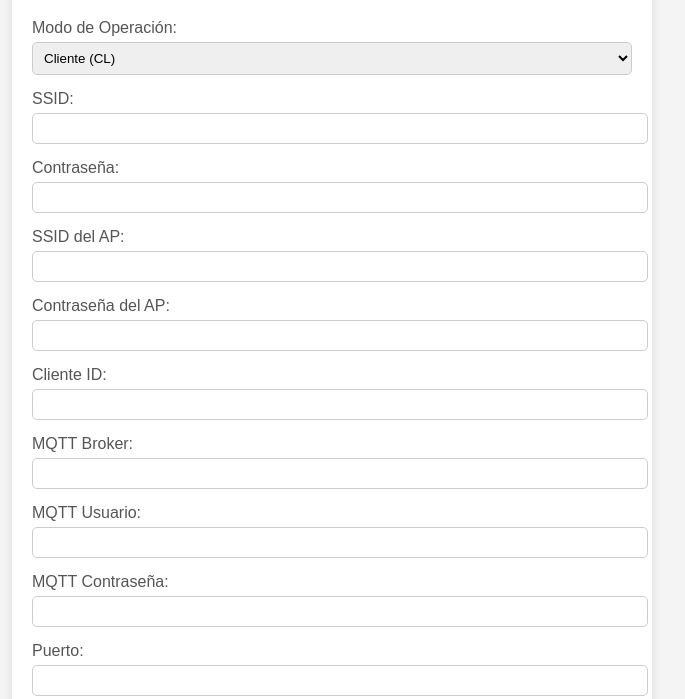
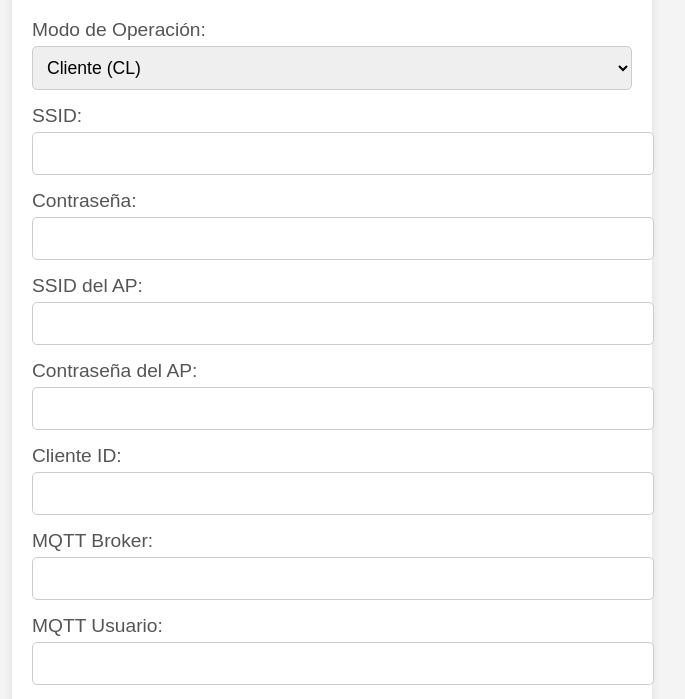
Before and after one commit to Facuu13/pruebas_esp_now, a plain HTML site: page master/frontend/config.html in a window 1280 px wide. Shown: the part 101-800 px from the top of the page, without its empty margins (308-993 px from the left). Drawn offline with Linux system fonts and the light colour scheme; files that its build step writes are made by us from their sources; no server answers; files whose address does not match are found by name.

Commit message:
aumento de letra

```diff
--- a/master/frontend/config.css
+++ b/master/frontend/config.css
@@ -27,6 +27,7 @@ label {
     display: block;
     margin-bottom: 5px;
     color: #555;
+    font-size: 1.2em; /* Aumentar tamaño de la fuente del label */
 }
 
 input[type="text"],
@@ -34,9 +35,10 @@ input[type="password"],
 input[type="number"],
 select {
     width: 100%;
-    padding: 7px;
+    padding: 10px; /* Aumentar padding para un mejor aspecto */
     border: 1px solid #ccc;
     border-radius: 5px;
+    font-size: 1.1em; /* Aumentar tamaño de la fuente del input */
 }
 
 input:focus,
```
